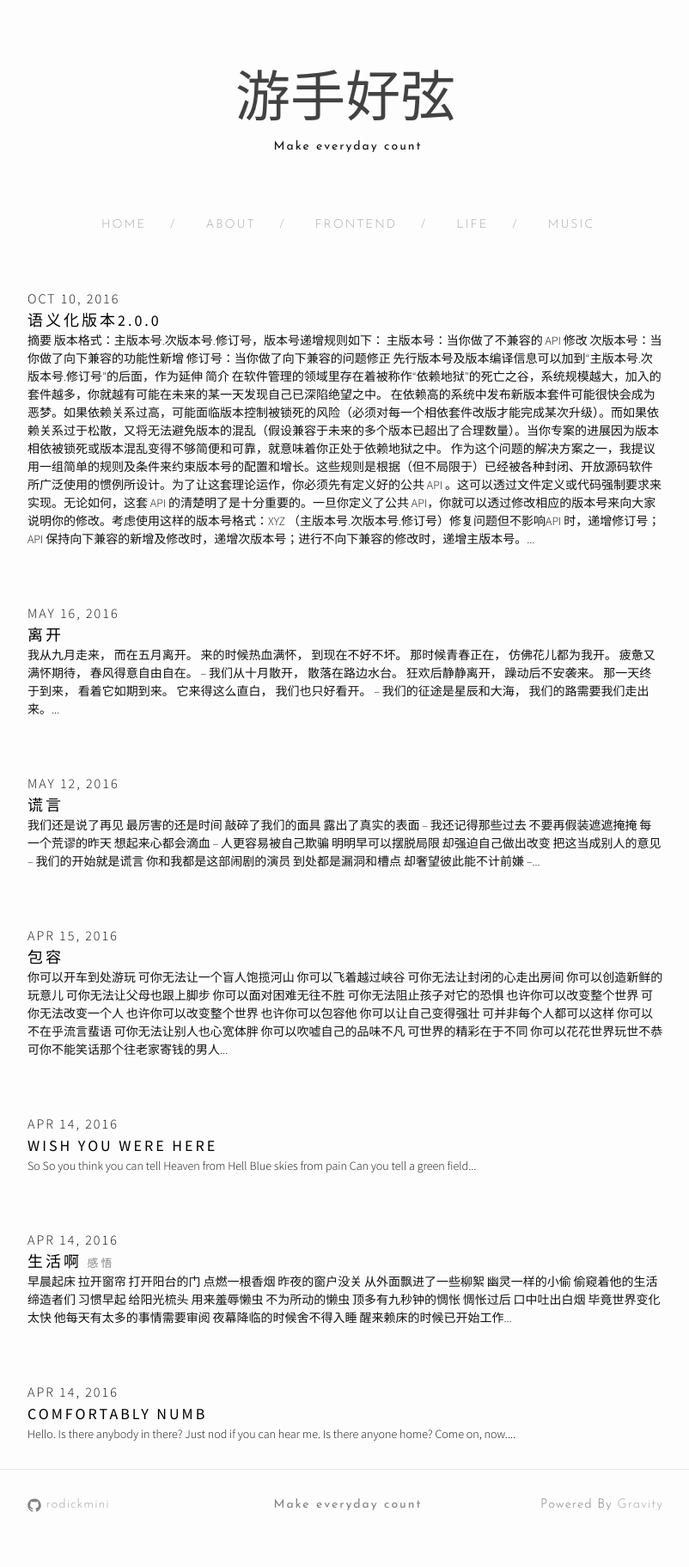
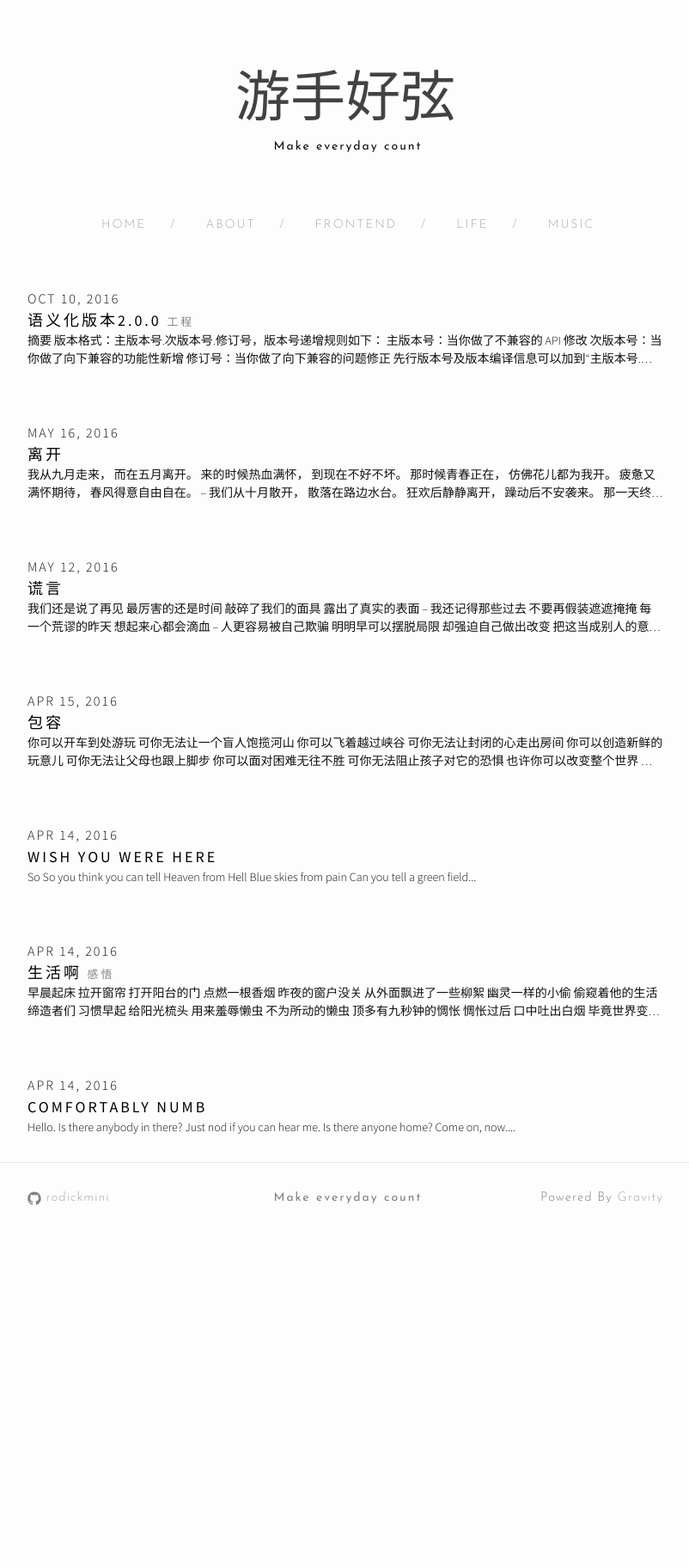
Before and after one commit to rodickmini/rodickmini.github.io, a Jekyll site: the page built from index.html, in a window 1280 px wide. Shown: the whole page at 86% size, without its empty margins (238-1040 px from the left). Built offline with Jekyll 4.4.1, drawn with Linux system fonts in a browser that asks for light colours; nearby versions of some CDN libraries; after the commit the page ends 1466 px from its top, so only the background shows below that.

Commit message:
upd abstract 2 lines

```diff
--- a/_posts/2016-10-10-semver.markdown
+++ b/_posts/2016-10-10-semver.markdown
@@ -2,6 +2,7 @@
 layout: post
 title: 语义化版本2.0.0
 categories: frontend
+tag: 工程
 ---
 
 ## 摘要
--- a/_sass/_base.scss
+++ b/_sass/_base.scss
@@ -0,0 +1,6 @@
+/*
+* @Author: caiyou
+* @Date:   2016-04-28 22:50:59
+* @Last Modified by:   caiyou
+* @Last Modified time: 2016-10-10 16:38:09
+*/
--- a/_sass/_layout.scss
+++ b/_sass/_layout.scss
@@ -0,0 +1,6 @@
+/*
+* @Author: caiyou
+* @Date:   2016-04-28 22:50:59
+* @Last Modified by:   caiyou
+* @Last Modified time: 2016-10-10 16:38:12
+*/
--- a/_sass/_syntax-highlighting.scss
+++ b/_sass/_syntax-highlighting.scss
@@ -0,0 +1,6 @@
+/*
+* @Author: caiyou
+* @Date:   2016-04-28 22:50:59
+* @Last Modified by:   caiyou
+* @Last Modified time: 2016-10-10 16:38:16
+*/
--- a/css/style.scss
+++ b/css/style.scss
@@ -354,6 +354,10 @@ pre {
 }
 .postExt {
   font-size: 14px;
+  display: -webkit-box;
+  -webkit-line-clamp: 2;
+  -webkit-box-orient: vertical;
+  overflow: hidden;
 }
 /**
  * Site header
```
